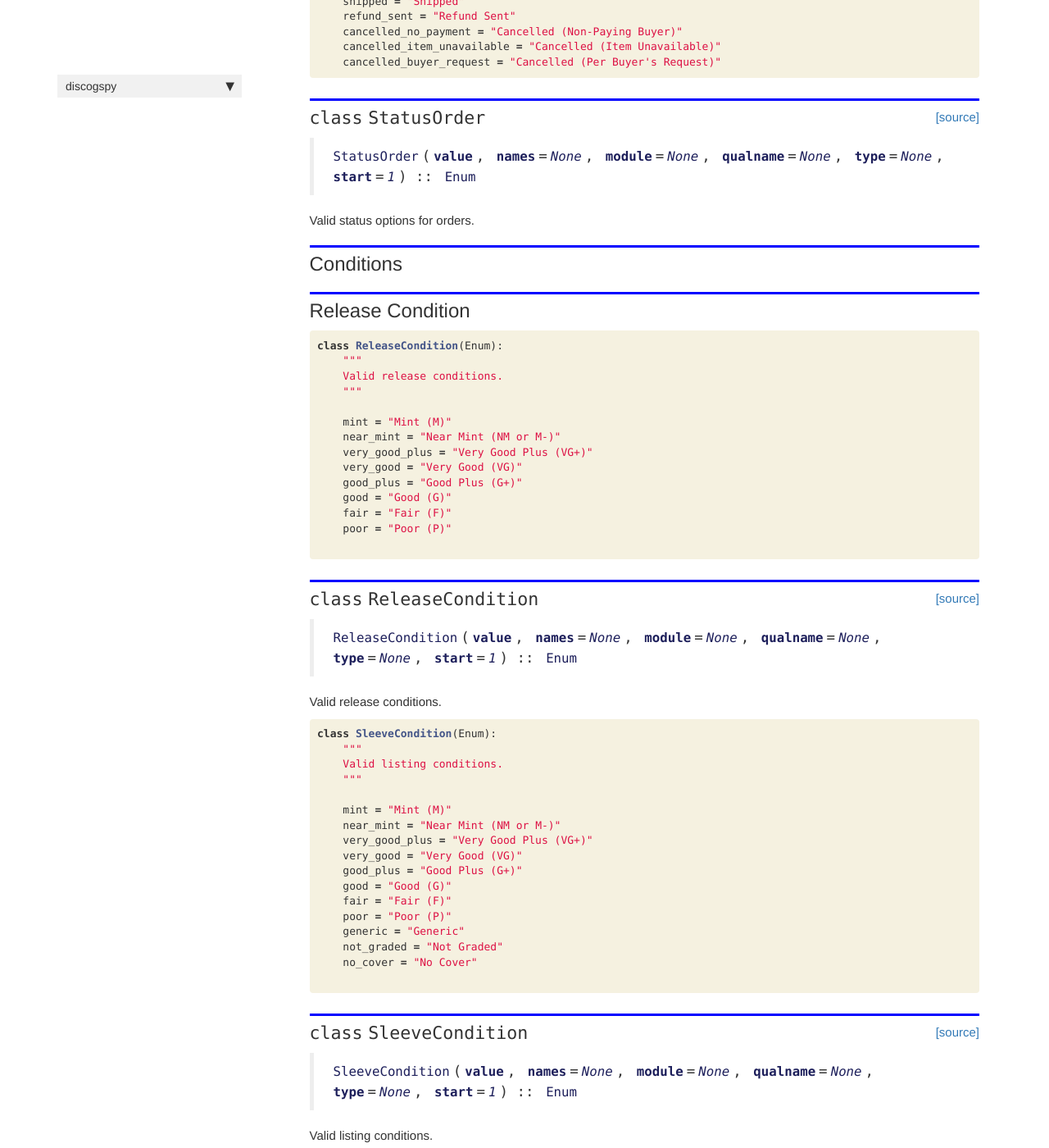
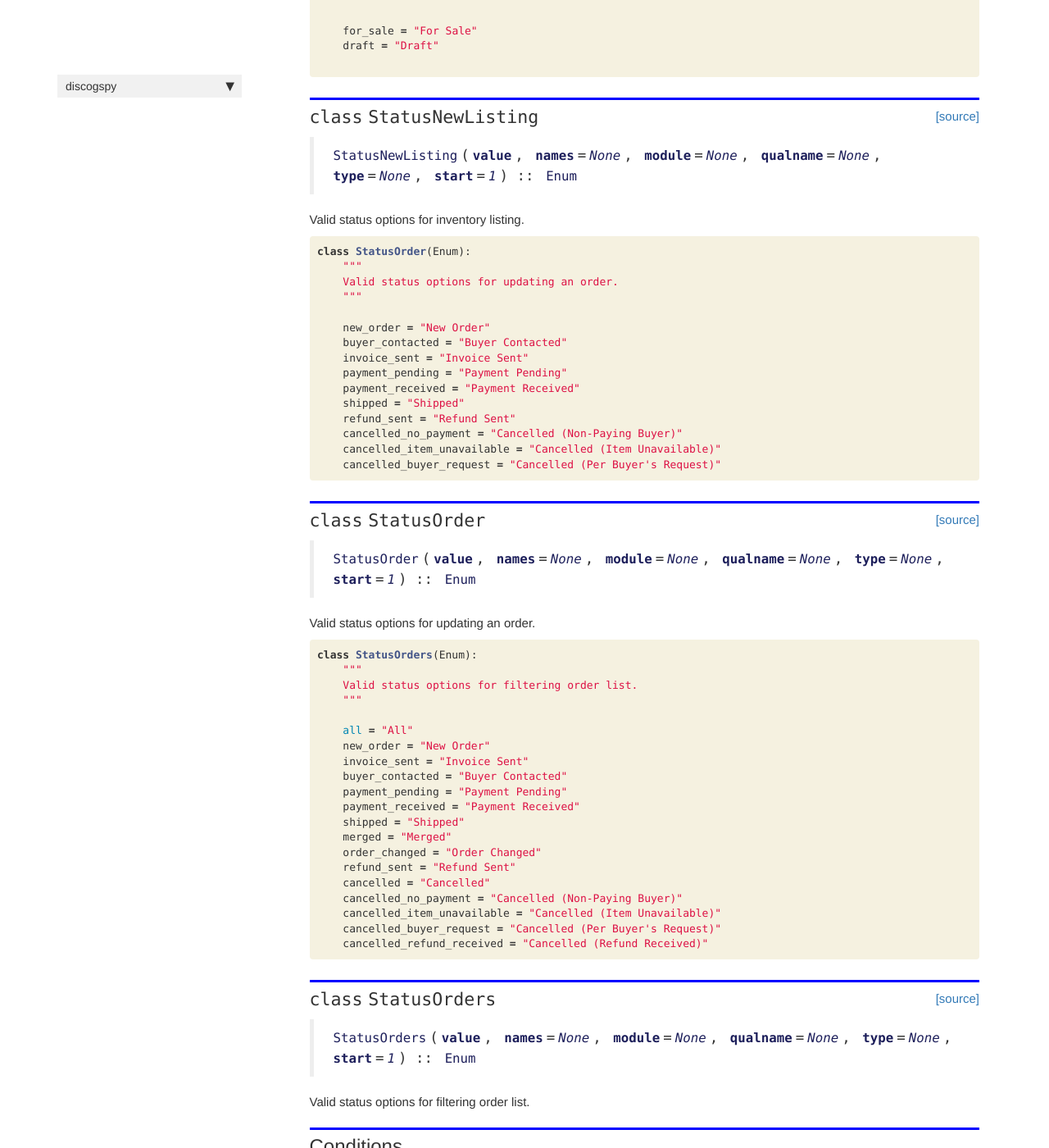
Before and after one commit to cpow-89/discogspy, a Jekyll site: the page built from docs/core.constants.html, in a window 1280 px wide and 1400 px high, scrolled down 4707 px. Shown: the whole window at 82% size. Built offline with Jekyll 4.4.1, drawn with Linux system fonts in a browser that asks for light colours; nearby versions of some CDN libraries; comment, search, counter and statistics services are not loaded; some of the changed text lies outside the part shown.

Commit message:
add get_orders request

```diff
--- a/discogspy/_nbdev.py
+++ b/discogspy/_nbdev.py
@@ -16,10 +16,12 @@
          "SortOptionsArtist": "00_core.constants.ipynb",
          "SortOptionsLabel": "00_core.constants.ipynb",
          "SortOptionsInventory": "00_core.constants.ipynb",
+         "SortOptionsOrders": "00_core.constants.ipynb",
          "SortOrder": "00_core.constants.ipynb",
          "StatusInventory": "00_core.constants.ipynb",
          "StatusNewListing": "00_core.constants.ipynb",
          "StatusOrder": "00_core.constants.ipynb",
+         "StatusOrders": "00_core.constants.ipynb",
          "ReleaseCondition": "00_core.constants.ipynb",
          "SleeveCondition": "00_core.constants.ipynb",
          "UserWithoutAuthentication": "01_core.discogs_user.ipynb",
@@ -42,7 +44,8 @@
          "add_new_listing": "03_core.rq_marketplace.ipynb",
          "get_order": "03_core.rq_marketplace.ipynb",
          "update_order_status": "03_core.rq_marketplace.ipynb",
-         "update_order_shipping": "03_core.rq_marketplace.ipynb"}
+         "update_order_shipping": "03_core.rq_marketplace.ipynb",
+         "get_orders": "03_core.rq_marketplace.ipynb"}
 
 modules = ["core/constants.py",
            "core/discogs_user.py",
--- a/docs/core.constants.html
+++ b/docs/core.constants.html
@@ -268,6 +268,7 @@
     <span class="n">audio</span> <span class="o">=</span> <span class="s2">&quot;audio&quot;</span>
     <span class="n">status</span> <span class="o">=</span> <span class="s2">&quot;status&quot;</span> <span class="c1"># when authenticated as the inventory owner</span>
     <span class="n">location</span> <span class="o">=</span> <span class="s2">&quot;location&quot;</span> <span class="c1"># when authenticated as the inventory owner</span>
+
 </pre></div>
 
     </div>
@@ -287,6 +288,49 @@
 <h2 id="SortOptionsInventory" class="doc_header"><code>class</code> <code>SortOptionsInventory</code><a href="https://github.com/cpow-89/discogspy/tree/master/discogspy/core/constants.py#L90" class="source_link" style="float:right">[source]</a></h2><blockquote><p><code>SortOptionsInventory</code>(<strong><code>value</code></strong>, <strong><code>names</code></strong>=<em><code>None</code></em>, <strong><code>module</code></strong>=<em><code>None</code></em>, <strong><code>qualname</code></strong>=<em><code>None</code></em>, <strong><code>type</code></strong>=<em><code>None</code></em>, <strong><code>start</code></strong>=<em><code>1</code></em>) :: <code>Enum</code></p>
 </blockquote>
 <p>Valid sort options for inventory.</p>
+
+</div>
+
+</div>
+
+</div>
+</div>
+
+</div>
+<div class="cell border-box-sizing code_cell rendered">
+<div class="input">
+
+<div class="inner_cell">
+    <div class="input_area">
+<div class=" highlight hl-ipython3"><pre><span></span><span class="k">class</span> <span class="nc">SortOptionsOrders</span><span class="p">(</span><span class="n">Enum</span><span class="p">):</span>
+    <span class="sd">&quot;&quot;&quot;</span>
+<span class="sd">    Valid sort options for orders.</span>
+<span class="sd">    &quot;&quot;&quot;</span>
+
+    <span class="nb">id</span> <span class="o">=</span> <span class="s2">&quot;id&quot;</span>
+    <span class="n">buyer</span> <span class="o">=</span> <span class="s2">&quot;buyer&quot;</span>
+    <span class="n">created</span> <span class="o">=</span> <span class="s2">&quot;created&quot;</span>
+    <span class="n">status</span> <span class="o">=</span> <span class="s2">&quot;status&quot;</span>
+    <span class="n">last_activity</span> <span class="o">=</span> <span class="s2">&quot;last_activity&quot;</span>
+</pre></div>
+
+    </div>
+</div>
+</div>
+
+</div>
+<div class="cell border-box-sizing code_cell rendered">
+
+<div class="output_wrapper">
+<div class="output">
+
+<div class="output_area">
+
+
+<div class="output_markdown rendered_html output_subarea ">
+<h2 id="SortOptionsOrders" class="doc_header"><code>class</code> <code>SortOptionsOrders</code><a href="https://github.com/cpow-89/discogspy/tree/master/discogspy/core/constants.py#L109" class="source_link" style="float:right">[source]</a></h2><blockquote><p><code>SortOptionsOrders</code>(<strong><code>value</code></strong>, <strong><code>names</code></strong>=<em><code>None</code></em>, <strong><code>module</code></strong>=<em><code>None</code></em>, <strong><code>qualname</code></strong>=<em><code>None</code></em>, <strong><code>type</code></strong>=<em><code>None</code></em>, <strong><code>start</code></strong>=<em><code>1</code></em>) :: <code>Enum</code></p>
+</blockquote>
+<p>Valid sort options for orders.</p>
 
 </div>
 
@@ -330,7 +374,7 @@
 
 
 <div class="output_markdown rendered_html output_subarea ">
-<h2 id="SortOrder" class="doc_header"><code>class</code> <code>SortOrder</code><a href="https://github.com/cpow-89/discogspy/tree/master/discogspy/core/constants.py#L108" class="source_link" style="float:right">[source]</a></h2><blockquote><p><code>SortOrder</code>(<strong><code>value</code></strong>, <strong><code>names</code></strong>=<em><code>None</code></em>, <strong><code>module</code></strong>=<em><code>None</code></em>, <strong><code>qualname</code></strong>=<em><code>None</code></em>, <strong><code>type</code></strong>=<em><code>None</code></em>, <strong><code>start</code></strong>=<em><code>1</code></em>) :: <code>Enum</code></p>
+<h2 id="SortOrder" class="doc_header"><code>class</code> <code>SortOrder</code><a href="https://github.com/cpow-89/discogspy/tree/master/discogspy/core/constants.py#L123" class="source_link" style="float:right">[source]</a></h2><blockquote><p><code>SortOrder</code>(<strong><code>value</code></strong>, <strong><code>names</code></strong>=<em><code>None</code></em>, <strong><code>module</code></strong>=<em><code>None</code></em>, <strong><code>qualname</code></strong>=<em><code>None</code></em>, <strong><code>type</code></strong>=<em><code>None</code></em>, <strong><code>start</code></strong>=<em><code>1</code></em>) :: <code>Enum</code></p>
 </blockquote>
 <p>Valid sort order options.</p>
 
@@ -378,7 +422,7 @@
 
 
 <div class="output_markdown rendered_html output_subarea ">
-<h2 id="StatusInventory" class="doc_header"><code>class</code> <code>StatusInventory</code><a href="https://github.com/cpow-89/discogspy/tree/master/discogspy/core/constants.py#L119" class="source_link" style="float:right">[source]</a></h2><blockquote><p><code>StatusInventory</code>(<strong><code>value</code></strong>, <strong><code>names</code></strong>=<em><code>None</code></em>, <strong><code>module</code></strong>=<em><code>None</code></em>, <strong><code>qualname</code></strong>=<em><code>None</code></em>, <strong><code>type</code></strong>=<em><code>None</code></em>, <strong><code>start</code></strong>=<em><code>1</code></em>) :: <code>Enum</code></p>
+<h2 id="StatusInventory" class="doc_header"><code>class</code> <code>StatusInventory</code><a href="https://github.com/cpow-89/discogspy/tree/master/discogspy/core/constants.py#L134" class="source_link" style="float:right">[source]</a></h2><blockquote><p><code>StatusInventory</code>(<strong><code>value</code></strong>, <strong><code>names</code></strong>=<em><code>None</code></em>, <strong><code>module</code></strong>=<em><code>None</code></em>, <strong><code>qualname</code></strong>=<em><code>None</code></em>, <strong><code>type</code></strong>=<em><code>None</code></em>, <strong><code>start</code></strong>=<em><code>1</code></em>) :: <code>Enum</code></p>
 </blockquote>
 <p>Valid status options for inventory items.</p>
 
@@ -419,7 +463,7 @@
 
 
 <div class="output_markdown rendered_html output_subarea ">
-<h2 id="StatusNewListing" class="doc_header"><code>class</code> <code>StatusNewListing</code><a href="https://github.com/cpow-89/discogspy/tree/master/discogspy/core/constants.py#L132" class="source_link" style="float:right">[source]</a></h2><blockquote><p><code>StatusNewListing</code>(<strong><code>value</code></strong>, <strong><code>names</code></strong>=<em><code>None</code></em>, <strong><code>module</code></strong>=<em><code>None</code></em>, <strong><code>qualname</code></strong>=<em><code>None</code></em>, <strong><code>type</code></strong>=<em><code>None</code></em>, <strong><code>start</code></strong>=<em><code>1</code></em>) :: <code>Enum</code></p>
+<h2 id="StatusNewListing" class="doc_header"><code>class</code> <code>StatusNewListing</code><a href="https://github.com/cpow-89/discogspy/tree/master/discogspy/core/constants.py#L147" class="source_link" style="float:right">[source]</a></h2><blockquote><p><code>StatusNewListing</code>(<strong><code>value</code></strong>, <strong><code>names</code></strong>=<em><code>None</code></em>, <strong><code>module</code></strong>=<em><code>None</code></em>, <strong><code>qualname</code></strong>=<em><code>None</code></em>, <strong><code>type</code></strong>=<em><code>None</code></em>, <strong><code>start</code></strong>=<em><code>1</code></em>) :: <code>Enum</code></p>
 </blockquote>
 <p>Valid status options for inventory listing.</p>
 
@@ -438,10 +482,11 @@
     <div class="input_area">
 <div class=" highlight hl-ipython3"><pre><span></span><span class="k">class</span> <span class="nc">StatusOrder</span><span class="p">(</span><span class="n">Enum</span><span class="p">):</span>
     <span class="sd">&quot;&quot;&quot;</span>
-<span class="sd">    Valid status options for orders.</span>
+<span class="sd">    Valid status options for updating an order.</span>
 <span class="sd">    &quot;&quot;&quot;</span>
 
     <span class="n">new_order</span> <span class="o">=</span> <span class="s2">&quot;New Order&quot;</span>
+    <span class="n">buyer_contacted</span> <span class="o">=</span> <span class="s2">&quot;Buyer Contacted&quot;</span>
     <span class="n">invoice_sent</span> <span class="o">=</span> <span class="s2">&quot;Invoice Sent&quot;</span>
     <span class="n">payment_pending</span> <span class="o">=</span> <span class="s2">&quot;Payment Pending&quot;</span>
     <span class="n">payment_received</span> <span class="o">=</span> <span class="s2">&quot;Payment Received&quot;</span>
@@ -466,9 +511,62 @@
 
 
 <div class="output_markdown rendered_html output_subarea ">
-<h2 id="StatusOrder" class="doc_header"><code>class</code> <code>StatusOrder</code><a href="https://github.com/cpow-89/discogspy/tree/master/discogspy/core/constants.py#L144" class="source_link" style="float:right">[source]</a></h2><blockquote><p><code>StatusOrder</code>(<strong><code>value</code></strong>, <strong><code>names</code></strong>=<em><code>None</code></em>, <strong><code>module</code></strong>=<em><code>None</code></em>, <strong><code>qualname</code></strong>=<em><code>None</code></em>, <strong><code>type</code></strong>=<em><code>None</code></em>, <strong><code>start</code></strong>=<em><code>1</code></em>) :: <code>Enum</code></p>
+<h2 id="StatusOrder" class="doc_header"><code>class</code> <code>StatusOrder</code><a href="https://github.com/cpow-89/discogspy/tree/master/discogspy/core/constants.py#L159" class="source_link" style="float:right">[source]</a></h2><blockquote><p><code>StatusOrder</code>(<strong><code>value</code></strong>, <strong><code>names</code></strong>=<em><code>None</code></em>, <strong><code>module</code></strong>=<em><code>None</code></em>, <strong><code>qualname</code></strong>=<em><code>None</code></em>, <strong><code>type</code></strong>=<em><code>None</code></em>, <strong><code>start</code></strong>=<em><code>1</code></em>) :: <code>Enum</code></p>
 </blockquote>
-<p>Valid status options for orders.</p>
+<p>Valid status options for updating an order.</p>
+
+</div>
+
+</div>
+
+</div>
+</div>
+
+</div>
+<div class="cell border-box-sizing code_cell rendered">
+<div class="input">
+
+<div class="inner_cell">
+    <div class="input_area">
+<div class=" highlight hl-ipython3"><pre><span></span><span class="k">class</span> <span class="nc">StatusOrders</span><span class="p">(</span><span class="n">Enum</span><span class="p">):</span>
+    <span class="sd">&quot;&quot;&quot;</span>
+<span class="sd">    Valid status options for filtering order list.</span>
+<span class="sd">    &quot;&quot;&quot;</span>
+
+    <span class="nb">all</span> <span class="o">=</span> <span class="s2">&quot;All&quot;</span>
+    <span class="n">new_order</span> <span class="o">=</span> <span class="s2">&quot;New Order&quot;</span>
+    <span class="n">invoice_sent</span> <span class="o">=</span> <span class="s2">&quot;Invoice Sent&quot;</span>
+    <span class="n">buyer_contacted</span> <span class="o">=</span> <span class="s2">&quot;Buyer Contacted&quot;</span>
+    <span class="n">payment_pending</span> <span class="o">=</span> <span class="s2">&quot;Payment Pending&quot;</span>
+    <span class="n">payment_received</span> <span class="o">=</span> <span class="s2">&quot;Payment Received&quot;</span>
+    <span class="n">shipped</span> <span class="o">=</span> <span class="s2">&quot;Shipped&quot;</span>
+    <span class="n">merged</span> <span class="o">=</span> <span class="s2">&quot;Merged&quot;</span>
+    <span class="n">order_changed</span> <span class="o">=</span> <span class="s2">&quot;Order Changed&quot;</span>
+    <span class="n">refund_sent</span> <span class="o">=</span> <span class="s2">&quot;Refund Sent&quot;</span>
+    <span class="n">cancelled</span> <span class="o">=</span> <span class="s2">&quot;Cancelled&quot;</span>
+    <span class="n">cancelled_no_payment</span> <span class="o">=</span> <span class="s2">&quot;Cancelled (Non-Paying Buyer)&quot;</span>
+    <span class="n">cancelled_item_unavailable</span> <span class="o">=</span> <span class="s2">&quot;Cancelled (Item Unavailable)&quot;</span>
+    <span class="n">cancelled_buyer_request</span> <span class="o">=</span> <span class="s2">&quot;Cancelled (Per Buyer&#39;s Request)&quot;</span>
+    <span class="n">cancelled_refund_received</span> <span class="o">=</span> <span class="s2">&quot;Cancelled (Refund Received)&quot;</span>
+</pre></div>
+
+    </div>
+</div>
+</div>
+
+</div>
+<div class="cell border-box-sizing code_cell rendered">
+
+<div class="output_wrapper">
+<div class="output">
+
+<div class="output_area">
+
+
+<div class="output_markdown rendered_html output_subarea ">
+<h2 id="StatusOrders" class="doc_header"><code>class</code> <code>StatusOrders</code><a href="https://github.com/cpow-89/discogspy/tree/master/discogspy/core/constants.py#L178" class="source_link" style="float:right">[source]</a></h2><blockquote><p><code>StatusOrders</code>(<strong><code>value</code></strong>, <strong><code>names</code></strong>=<em><code>None</code></em>, <strong><code>module</code></strong>=<em><code>None</code></em>, <strong><code>qualname</code></strong>=<em><code>None</code></em>, <strong><code>type</code></strong>=<em><code>None</code></em>, <strong><code>start</code></strong>=<em><code>1</code></em>) :: <code>Enum</code></p>
+</blockquote>
+<p>Valid status options for filtering order list.</p>
 
 </div>
 
@@ -525,7 +623,7 @@
 
 
 <div class="output_markdown rendered_html output_subarea ">
-<h2 id="ReleaseCondition" class="doc_header"><code>class</code> <code>ReleaseCondition</code><a href="https://github.com/cpow-89/discogspy/tree/master/discogspy/core/constants.py#L162" class="source_link" style="float:right">[source]</a></h2><blockquote><p><code>ReleaseCondition</code>(<strong><code>value</code></strong>, <strong><code>names</code></strong>=<em><code>None</code></em>, <strong><code>module</code></strong>=<em><code>None</code></em>, <strong><code>qualname</code></strong>=<em><code>None</code></em>, <strong><code>type</code></strong>=<em><code>None</code></em>, <strong><code>start</code></strong>=<em><code>1</code></em>) :: <code>Enum</code></p>
+<h2 id="ReleaseCondition" class="doc_header"><code>class</code> <code>ReleaseCondition</code><a href="https://github.com/cpow-89/discogspy/tree/master/discogspy/core/constants.py#L202" class="source_link" style="float:right">[source]</a></h2><blockquote><p><code>ReleaseCondition</code>(<strong><code>value</code></strong>, <strong><code>names</code></strong>=<em><code>None</code></em>, <strong><code>module</code></strong>=<em><code>None</code></em>, <strong><code>qualname</code></strong>=<em><code>None</code></em>, <strong><code>type</code></strong>=<em><code>None</code></em>, <strong><code>start</code></strong>=<em><code>1</code></em>) :: <code>Enum</code></p>
 </blockquote>
 <p>Valid release conditions.</p>
 
@@ -575,7 +673,7 @@
 
 
 <div class="output_markdown rendered_html output_subarea ">
-<h2 id="SleeveCondition" class="doc_header"><code>class</code> <code>SleeveCondition</code><a href="https://github.com/cpow-89/discogspy/tree/master/discogspy/core/constants.py#L180" class="source_link" style="float:right">[source]</a></h2><blockquote><p><code>SleeveCondition</code>(<strong><code>value</code></strong>, <strong><code>names</code></strong>=<em><code>None</code></em>, <strong><code>module</code></strong>=<em><code>None</code></em>, <strong><code>qualname</code></strong>=<em><code>None</code></em>, <strong><code>type</code></strong>=<em><code>None</code></em>, <strong><code>start</code></strong>=<em><code>1</code></em>) :: <code>Enum</code></p>
+<h2 id="SleeveCondition" class="doc_header"><code>class</code> <code>SleeveCondition</code><a href="https://github.com/cpow-89/discogspy/tree/master/discogspy/core/constants.py#L220" class="source_link" style="float:right">[source]</a></h2><blockquote><p><code>SleeveCondition</code>(<strong><code>value</code></strong>, <strong><code>names</code></strong>=<em><code>None</code></em>, <strong><code>module</code></strong>=<em><code>None</code></em>, <strong><code>qualname</code></strong>=<em><code>None</code></em>, <strong><code>type</code></strong>=<em><code>None</code></em>, <strong><code>start</code></strong>=<em><code>1</code></em>) :: <code>Enum</code></p>
 </blockquote>
 <p>Valid listing conditions.</p>
 
```
Also changed, not shown: docs/core.rq_marketplace.html (+37 -14 lines), 4 other files.
